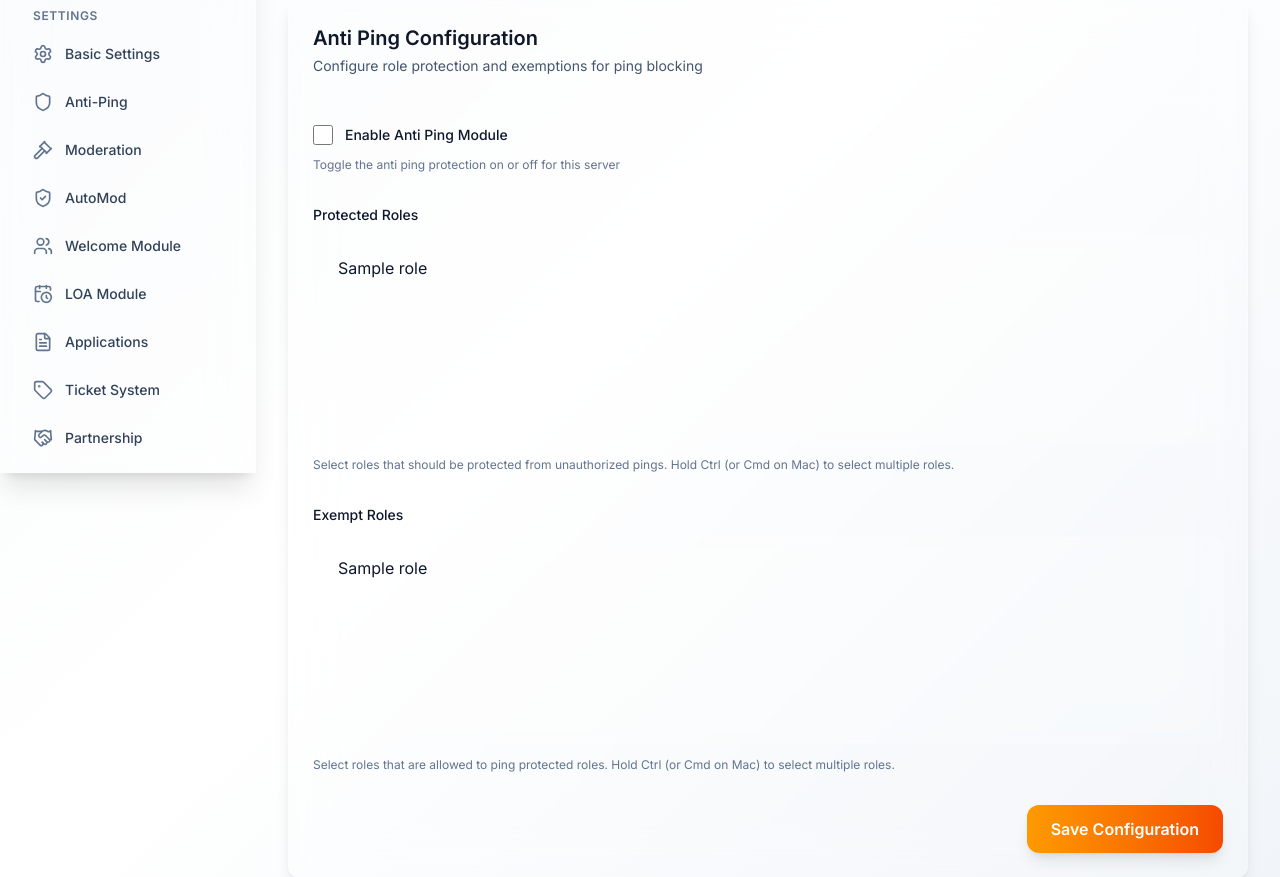
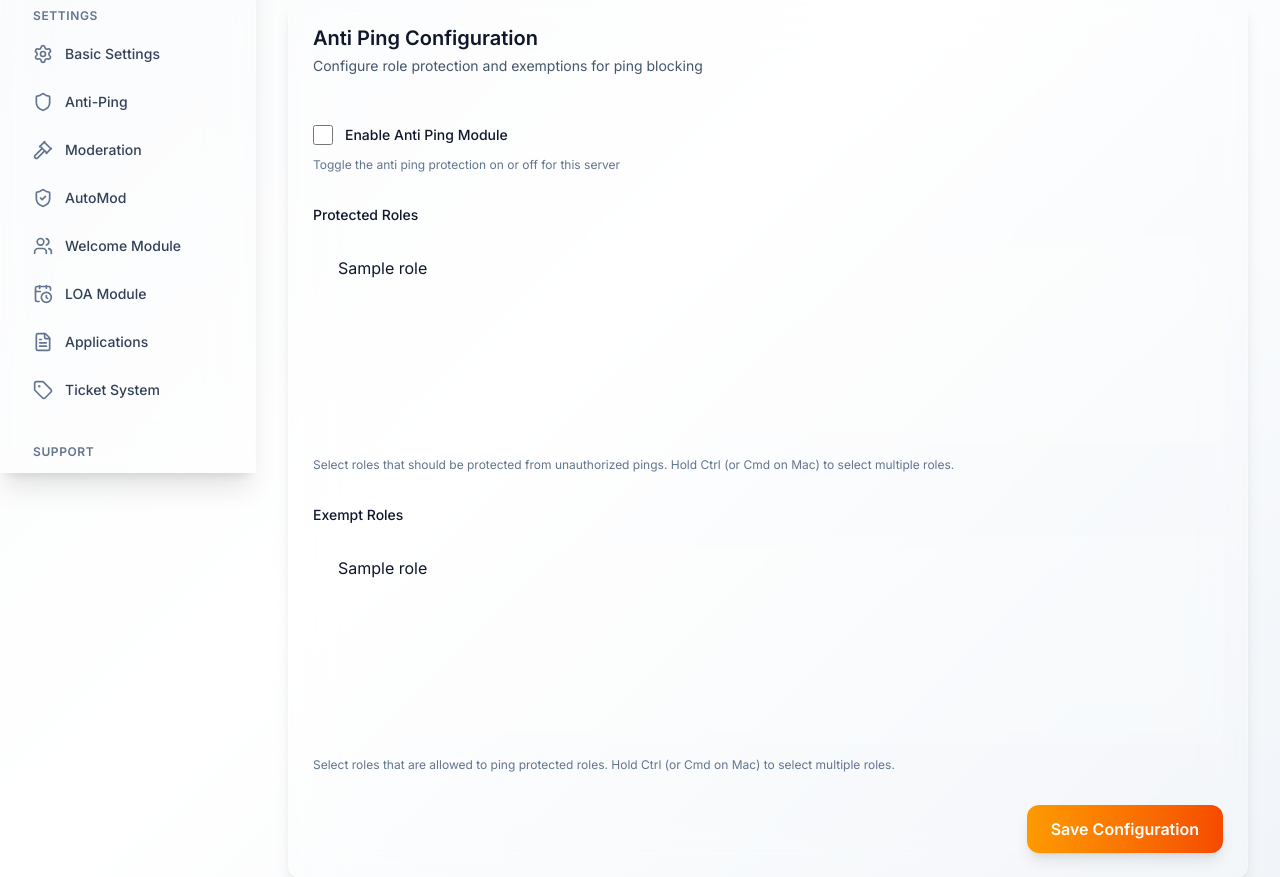
Before and after one commit to shashankpandey04/Cyni, a Python web app: template templates/anti_ping_settings.html in a window 1280 px wide. Shown: the part 327-1204 px from the top of the page. Run offline with Jinja, Linux system fonts and the light colour scheme; the template is opened without the code that fills it: most values are stand-ins (such as "Sample title", 1, 10 or a date in 2020); some libraries are stand-ins or nearby versions.

Commit message:
Updated sidebar

```diff
--- a/templates/sidebar.html
+++ b/templates/sidebar.html
@@ -99,10 +99,10 @@
               <span>Ticket System</span>
             </a>
 
-            <a href="#" class="flex items-center px-4 py-3 text-sm font-medium rounded-xl text-slate-700 dark:text-slate-300 hover:text-slate-900 dark:hover:text-white hover:bg-white/20 dark:hover:bg-black/20 transition-all duration-200">
+            <!-- <a href="#" class="flex items-center px-4 py-3 text-sm font-medium rounded-xl text-slate-700 dark:text-slate-300 hover:text-slate-900 dark:hover:text-white hover:bg-white/20 dark:hover:bg-black/20 transition-all duration-200">
               <i data-lucide="handshake" class="w-5 h-5 mr-3 text-slate-500 dark:text-slate-400"></i>
               <span>Partnership</span>
-            </a>
+            </a> -->
           </div>
         </div>
 
```
